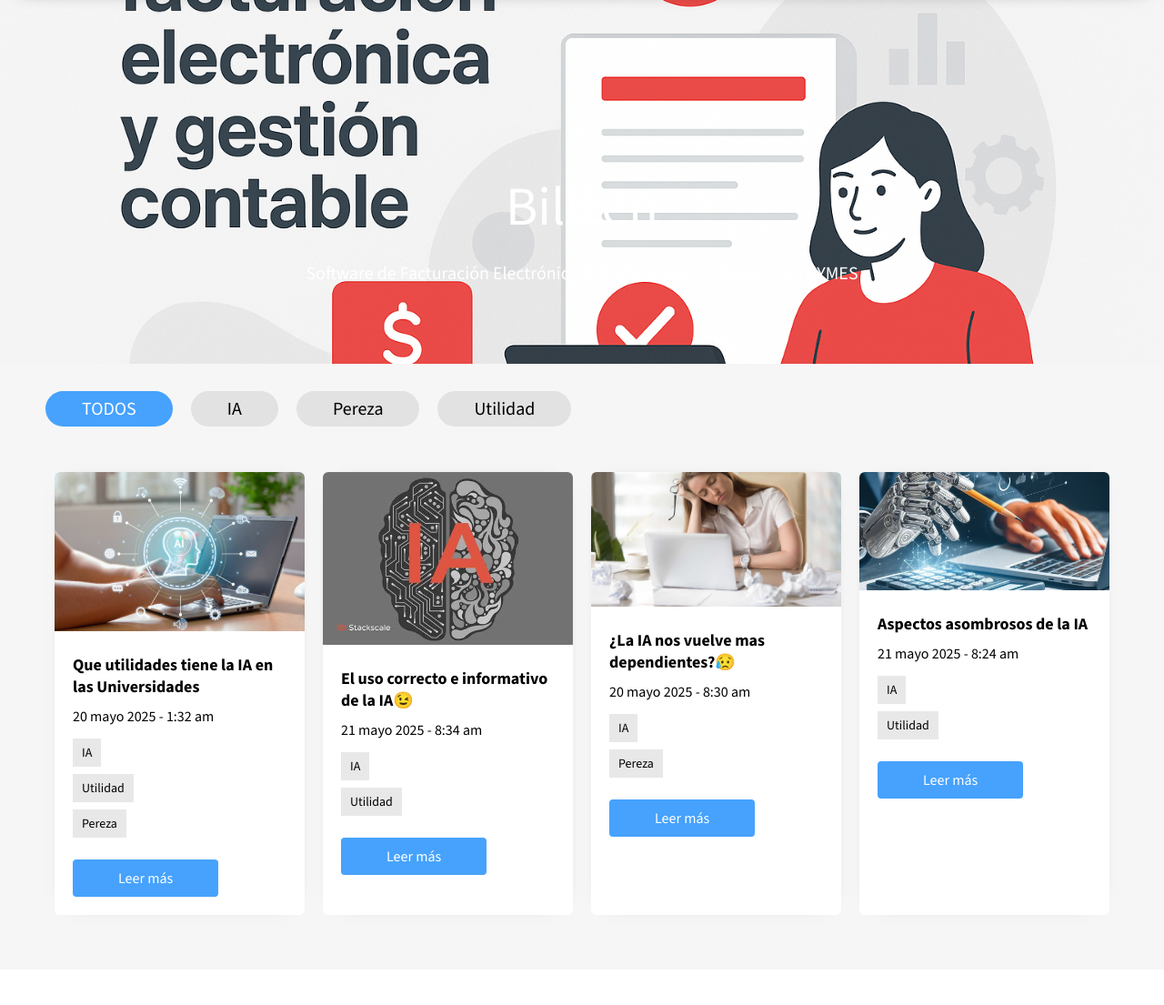
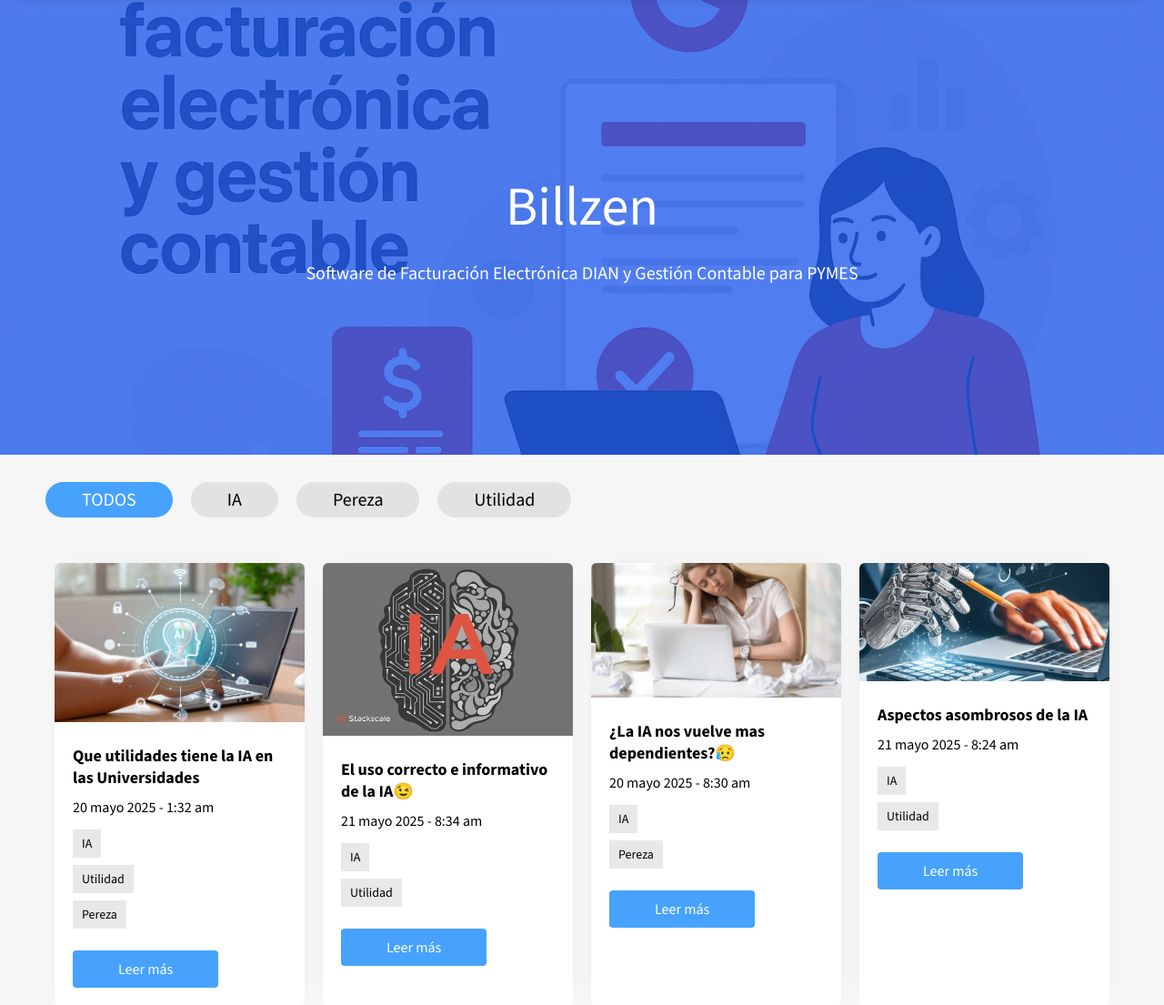
Before and after one commit to JuanCaRojas-18/JuanCaRojas-18.github.io, a PHP site: page / in a window 1280 px wide. Shown: the part 80-1185 px from the top of the page at 91% size. Run offline with PHP 8.4, Linux system fonts and the light colour scheme; some libraries are stand-ins or nearby versions.

Commit message:
Update blog.css

```diff
--- a/css/blog.css
+++ b/css/blog.css
@@ -2,7 +2,7 @@
 
 .blog-container-cover{
     width: 100%;
-    height: 400px;
+    height: 500px;
     position: relative;
     margin-top: 80px;
     background-image: url(../Img/img.1.2.png);
@@ -15,6 +15,7 @@
     content: '';
     width: 100%;
     height: 100%;
+    background: rgba(25, 85, 235, 0.76);
     position: absolute;
     top: 0;
     left: 0;
```
